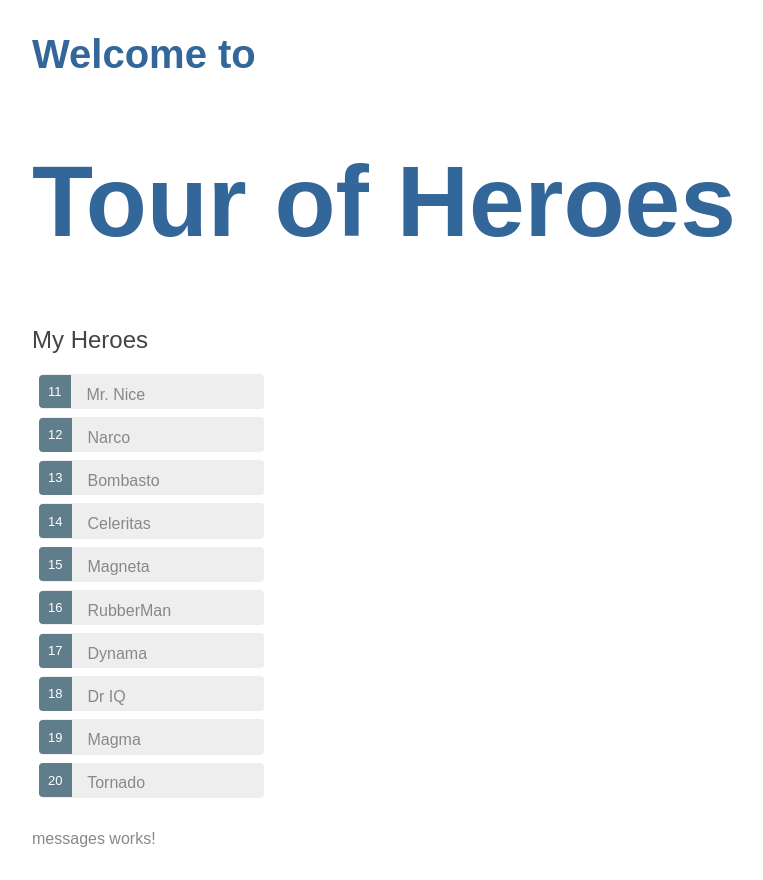
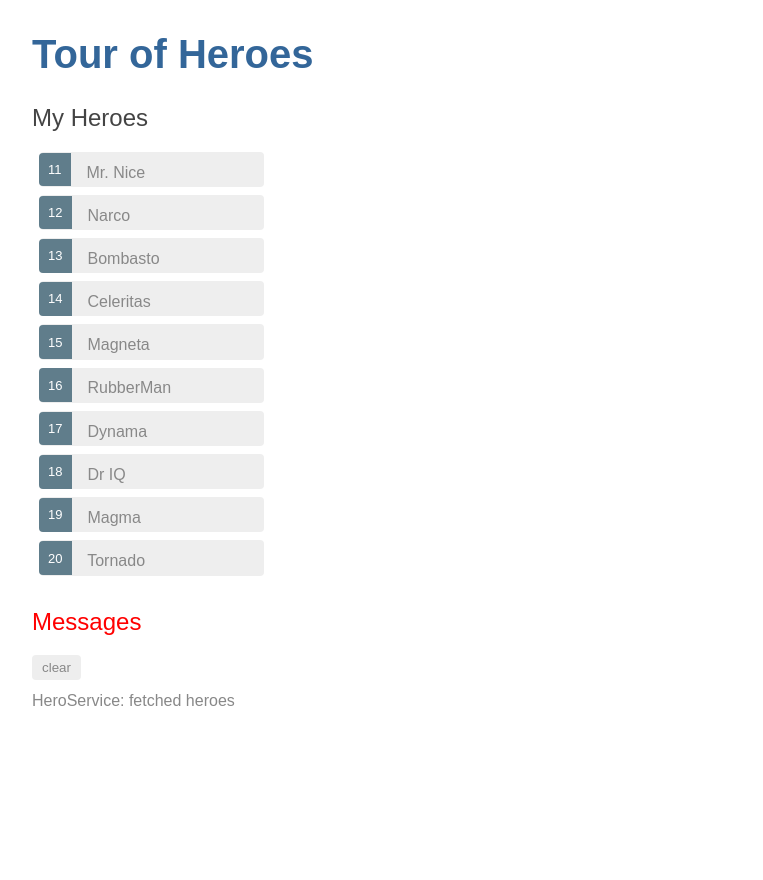
Before and after one commit to Matttuu/AngularJS_TOH, an Angular app: page / in a window 1280 px wide. Shown: the whole page, without its empty margins (0-763 px from the left). After the commit the page ends 800 px from the top, so only its background shows below. Built offline with nearby package versions, Linux system fonts and the light colour scheme.

Commit message:
Fixed landingpage

```diff
--- a/src/app/app.component.html
+++ b/src/app/app.component.html
@@ -1,8 +1,4 @@
 <!--The content below is only a placeholder and can be replaced.-->
-<div>
-  <h1>
-    Welcome to <h1>{{ title }}</h1>
-  </h1>
-  <app-heroes></app-heroes>
-  <app-messages></app-messages>
-</div>
+<h1>{{ title }}</h1>
+<app-heroes></app-heroes>
+<app-messages></app-messages>
--- a/src/app/messages/messages.component.css
+++ b/src/app/messages/messages.component.css
@@ -0,0 +1,35 @@
+/* MessagesComponent's private CSS styles */
+h2 {
+    color: red;
+    font-family: Arial, Helvetica, sans-serif;
+    font-weight: lighter;
+  }
+  body {
+    margin: 2em;
+  }
+  body, input[text], button {
+    color: crimson;
+    font-family: Cambria, Georgia;
+  }
+
+  button.clear {
+    font-family: Arial;
+    background-color: #eee;
+    border: none;
+    padding: 5px 10px;
+    border-radius: 4px;
+    cursor: pointer;
+    cursor: hand;
+  }
+  button:hover {
+    background-color: #cfd8dc;
+  }
+  button:disabled {
+    background-color: #eee;
+    color: #aaa;
+    cursor: auto;
+  }
+  button.clear {
+    color: #888;
+    margin-bottom: 12px;
+  }
--- a/src/app/messages/messages.component.html
+++ b/src/app/messages/messages.component.html
@@ -1,3 +1,8 @@
-<p>
-  messages works!
-</p>
+<div *ngIf="messageService.messages.length">
+
+    <h2>Messages</h2>
+    <button class="clear"
+            (click)="messageService.clear()">clear</button>
+    <div *ngFor='let message of messageService.messages'> {{message}} </div>
+
+  </div>
--- a/src/app/messages/messages.component.ts
+++ b/src/app/messages/messages.component.ts
@@ -1,4 +1,5 @@
 import { Component, OnInit } from '@angular/core';
+import { MessageService } from '../message.service';
 
 @Component({
   selector: 'app-messages',
@@ -7,7 +8,7 @@
 })
 export class MessagesComponent implements OnInit {
 
-  constructor() { }
+  constructor(public messageService: MessageService) {}
 
   ngOnInit() {
   }
```
